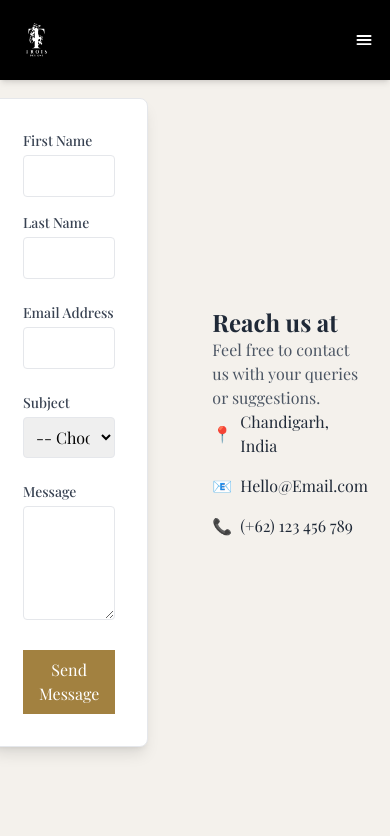
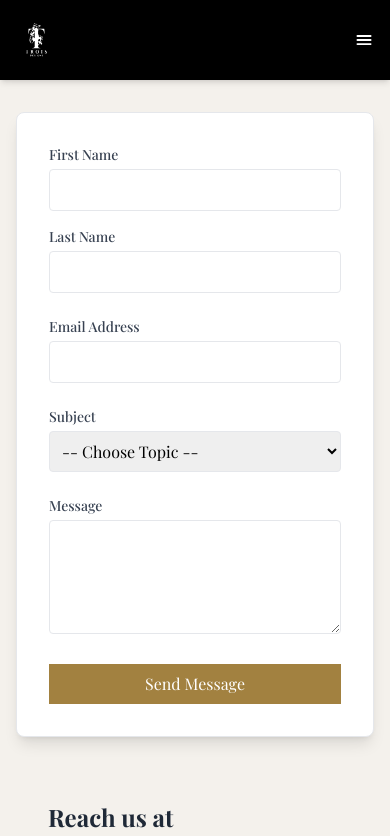
Before and after one commit to Pankaj1713/trio-designs, a React (Vite) app: page /contact-us in a window 390 px wide. Shown: the top 836 px of the page. Built offline with nearby package versions, Linux system fonts and the light colour scheme; a web font is replaced by a local one.

Commit message:
fix ui issues

```diff
--- a/src/Pages/AboutUs/index.jsx
+++ b/src/Pages/AboutUs/index.jsx
@@ -10,7 +10,7 @@ const teamMembers = [
 
 const AboutUs = () => {
   return (
-    <div className="px-4 pt-20 mt-4 md:mt-8">
+    <div className="px-4 pt-24 mt-4 md:mt-8">
       <div className="bg-[#A28140] px-4 sm:px-8 md:px-16 lg:px-28 py-16">
         {/* About Us Section */}
         <div className="flex flex-col lg:flex-row items-center lg:items-start gap-8 lg:gap-16">
--- a/src/Pages/Clients/index.jsx
+++ b/src/Pages/Clients/index.jsx
@@ -4,7 +4,7 @@ import Features from "../Home/features";
 
 const Clients = () => {
   return (
-    <div className="flex flex-col gap-y-10 md:gap-y-20 px-4 py-20 mt-10">
+    <div className="flex flex-col gap-y-10 md:gap-y-20 px-4 pt-24 mt-4 md:mt-8">
       <Features />
       <OurCustomers />
     </div>
--- a/src/Pages/ContactUs/index.jsx
+++ b/src/Pages/ContactUs/index.jsx
@@ -28,13 +28,14 @@ const ContactUs = () => {
       window.open(whatsappURL, "_blank");
     },
   });
+
   return (
-    <div className="min-h-screen flex items-center justify-center ">
-      <div className="flex items-center gap-8 max-w-4xl">
+    <div className="min-h-screen flex items-center justify-center px-4 pt-24 mt-4 md:mt-8">
+      <div className="flex flex-col md:flex-row items-center gap-8 max-w-4xl">
         {/* Form Section */}
         <form
           onSubmit={formik.handleSubmit}
-          className="p-8 bg-white rounded-lg shadow-lg border border-gray-200 space-y-6"
+          className="p-8 bg-white rounded-lg shadow-lg border border-gray-200 space-y-6 w-full md:w-1/2"
         >
           <div className="grid grid-cols-1 md:grid-cols-2 gap-4">
             <div>
@@ -141,16 +142,16 @@ const ContactUs = () => {
 
           <button
             type="submit"
-            className="text-white bg-[#A28140] hover:bg-[#8F6E35] px-4 py-2 sm:px-6 sm:py-3 transition-all duration-300"
+            className="text-white bg-[#A28140] hover:bg-[#8F6E35] px-4 py-2 sm:px-6 sm:py-3 transition-all duration-300 w-full"
           >
             Send Message
           </button>
         </form>
 
         {/* Contact Info Section */}
-        <div className="p-8 ">
+        <div className="p-8 w-full md:w-1/2">
           <h2 className="text-2xl font-bold text-gray-800">Reach us at</h2>
-          <p className="text-gray-600">
+          <p className="text-gray-600 mb-6">
             Feel free to contact us with your queries or suggestions.
           </p>
           <div className="space-y-4">
--- a/src/Pages/Home/heroSection/index.jsx
+++ b/src/Pages/Home/heroSection/index.jsx
@@ -17,7 +17,7 @@ const HeroSection = () => {
   };
 
   return (
-    <div className="w-full">
+    <div className="w-full px-4 pt-[82px] md:pt-[120px]">
       <Slider {...settings}>
         <div>
           <img
--- a/src/Pages/Home/index.jsx
+++ b/src/Pages/Home/index.jsx
@@ -8,7 +8,7 @@ import CollectionSection from "../../Components/Common/CollectionSection";
 
 const Home = () => {
   return (
-    <div className="flex flex-col gap-y-10 md:gap-y-20 mt-28">
+    <div className="flex flex-col gap-y-10 md:gap-y-20">
       <HeroSection />
       <Banner />
       <AboutWebsite />
```
